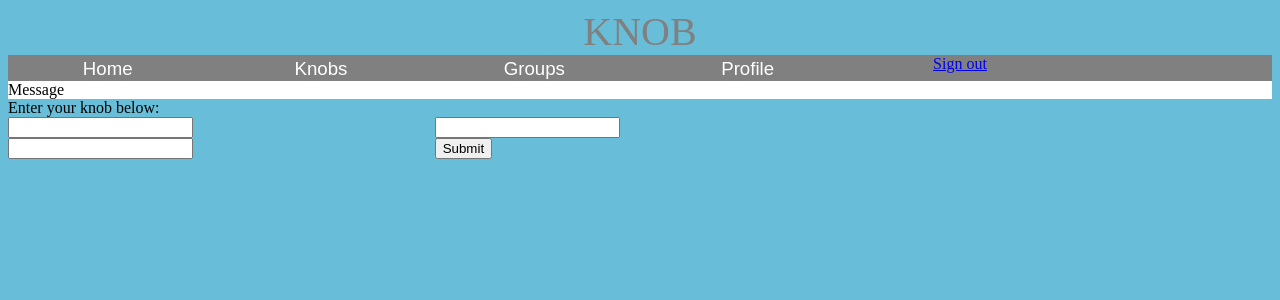
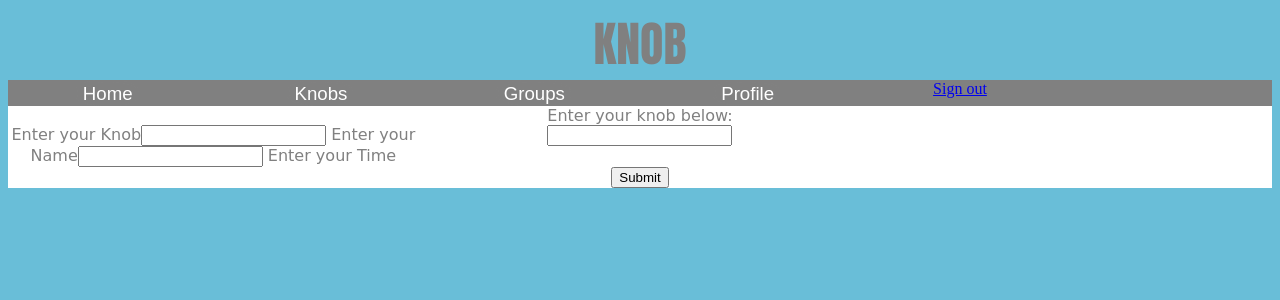
Before and after one commit to bwitt19/knob, a Python web app: template template/knobs.html in a window 1280 px wide. Shown: the top 300 px of the page. Run offline with Jinja, Linux system fonts and the light colour scheme; the template is opened without the code that fills it, so the values that code supplies are empty; some libraries are stand-ins or nearby versions.

Commit message:
yay for formatting and working things

```diff
--- a/template/groups.html
+++ b/template/groups.html
@@ -34,7 +34,7 @@
     </div>
     <div>
       <script src="https://apis.google.com/js/platform.js" async defer></script>
-      <meta name="google-signin-client_id" content="575098076279-s7l8cdn13p4a1e0qasm572mhavd0lb08.apps.googleusercontent.com">
+      <meta name="google-signin-client_id" content="361955621352-dbn2qo7h4slaemg2a8ou678ga89rbq7h.apps.googleusercontent.com">
       <div class="g-signin2" data-onsuccess="onSignIn"></div>
     </div>
     <div>
@@ -50,7 +50,4 @@
     </div>
   </div>
 
-  <div ID="message">
-    Message
-
 </body>
--- a/template/knobs.html
+++ b/template/knobs.html
@@ -34,7 +34,7 @@
     </div>
     <div>
       <script src="https://apis.google.com/js/platform.js" async defer></script>
-      <meta name="google-signin-client_id" content="575098076279-s7l8cdn13p4a1e0qasm572mhavd0lb08.apps.googleusercontent.com">
+      <meta name="google-signin-client_id" content="361955621352-dbn2qo7h4slaemg2a8ou678ga89rbq7h.apps.googleusercontent.com">
       <div class="g-signin2" data-onsuccess="onSignIn"></div>
     </div>
     <div>
@@ -49,11 +49,7 @@
       </script>
     </div>
   </div>
-
   <div ID="message">
-    Message
-  </div>
-
     <div>Enter your knob below:</div>
 
     <script>
@@ -69,20 +65,13 @@
     <div ID="input">
       <div>
         <form id="form" onsubmit="return false;">
-        <input   type="text" id="userKnob">
-      </form>
-    </div>
-    <div>
-      <form id="form" onsubmit="return false;">
-        <input   type="text" id="userName">
-      </form>
-    </div>
-    <div>
-      <form id="form" onsubmit="return false;">
-        <input   type="text" id="userTime">
+          Enter your Knob<input   type="text" id="userKnob">
+          Enter your Name<input   type="text" id="userName">
+          Enter your Time<input   type="text" id="userTime">
         </form>
       </div>
       <input   type="submit"    onclick="information()">
     </div>
+  </div>
 
 </body>
--- a/template/profile.html
+++ b/template/profile.html
@@ -34,7 +34,7 @@
     </div>
     <div>
       <script src="https://apis.google.com/js/platform.js" async defer></script>
-      <meta name="google-signin-client_id" content="575098076279-s7l8cdn13p4a1e0qasm572mhavd0lb08.apps.googleusercontent.com">
+      <meta name="google-signin-client_id" content="361955621352-dbn2qo7h4slaemg2a8ou678ga89rbq7h.apps.googleusercontent.com">
       <div class="g-signin2" data-onsuccess="onSignIn"></div>
     </div>
     <div>
@@ -50,7 +50,4 @@
     </div>
   </div>
 
-  <div ID="message">
-    Message
-
 </body>
--- a/template/style.css
+++ b/template/style.css
@@ -1,13 +1,14 @@
 /* Style.css */
 body {
-  background-color: #68BED8;
+  background-color: #69BED8;
 
 }
 
 #title {
   text-align: center;
-  font-size: 30pt;
-  background-color: #68BED8;
+  font-family: Impact;
+  font-size: 36pt;
+  background-color: #69BED8;
   color: grey;
   text-decoration: bold;
 }
@@ -38,8 +39,16 @@ body {
 
 #message {
   background-color: white;
+  font-family: "Comic Sans MS";
+  color: grey;
+  border: 25%;
+  text-align: center;
 }
 
 #input {
+}
+
+#form {
   columns: 3;
+  text-align: center;
 }
```
Also changed, not shown: scripts/main.js (added, +16 -0 lines), template/main.html (+1 -11 lines), 1 other file. Lines whose indentation alone changed are shown as unchanged.
